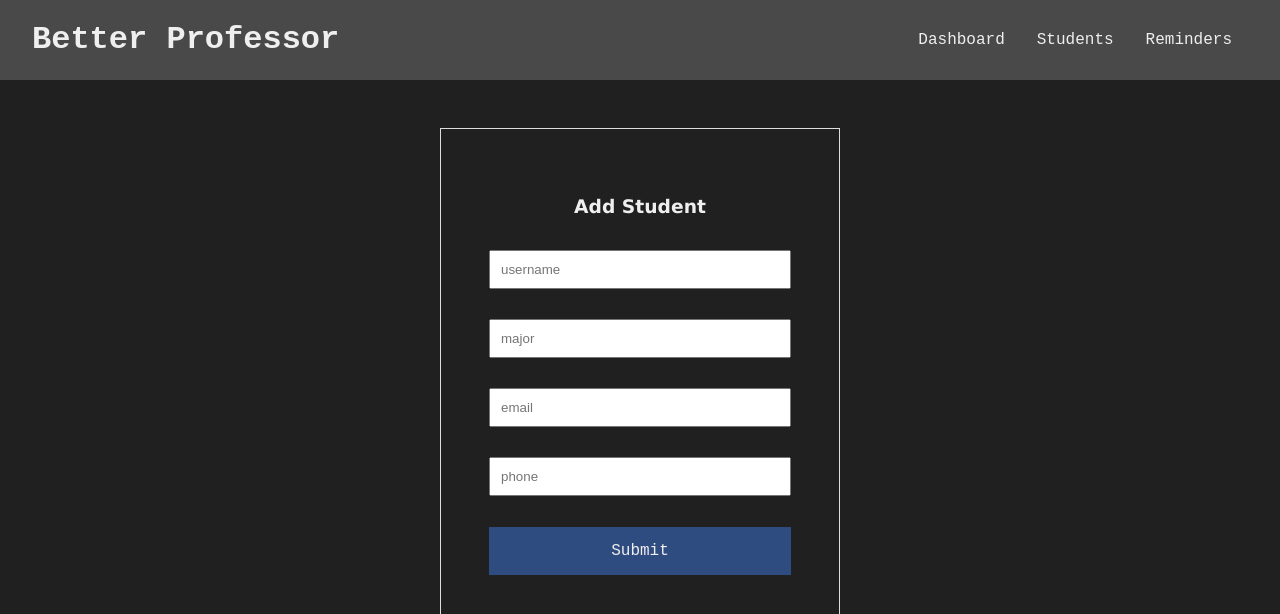
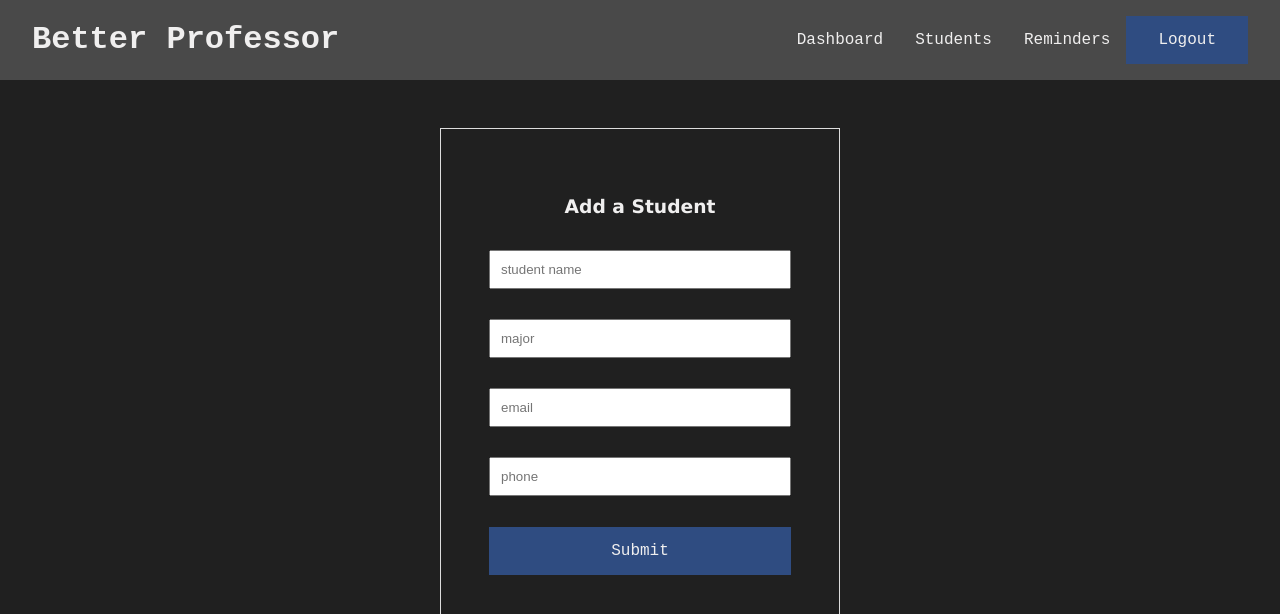
Before and after one commit to Notesong/better-professor-frontend, a React (Create React App) app in the folder client/: page /students in a window 1280 px wide. Shown: the top 614 px of the page. Built offline with nearby package versions, Linux system fonts and the light colour scheme; sample sign-in values are in the browser's storage; some icons are missing; a web font is replaced by a local one.

Commit message:
Login/Logout button resetting properly

```diff
--- a/client/src/components/header/Header.js
+++ b/client/src/components/header/Header.js
@@ -5,7 +5,7 @@ export const Header = () => {
   return (
     <div className="header">
       <h1>
-        <i class="fad fa-graduation-cap"></i> Better Professor
+        <i className="fad fa-graduation-cap"></i> Better Professor
       </h1>
       <Navbar />
     </div>
--- a/client/src/components/header/Logout.js
+++ b/client/src/components/header/Logout.js
@@ -15,7 +15,11 @@ export const Logout = () => {
   return (
     <>
       {/* Only logout show button if logged in */}
-      {!loggedIn ? "" : <button onClick={logout}>Logout</button>}
+      {!loggedIn ? (
+        <button onClick={logout}>Login</button>
+      ) : (
+        <button onClick={logout}>Logout</button>
+      )}
     </>
   );
 };
--- a/client/src/components/students/StudentForm.js
+++ b/client/src/components/students/StudentForm.js
@@ -50,11 +50,11 @@ export default function StudentForm() {
   return (
     <div className="student-form">
       <form className="form" onSubmit={onSubmit}>
-        <h3 className="center">Add Student</h3>
+        <h3 className="center">Add a Student</h3>
         {error && <p className="error center">{error}</p>}
         <input
           type="text"
-          placeholder="username"
+          placeholder="student name"
           onChange={e => setName(e.target.value)}
           value={name}
         />
--- a/client/src/components/students/Students.js
+++ b/client/src/components/students/Students.js
@@ -1,10 +1,12 @@
 import React from "react";
 
+import { StudentList } from "./StudentList";
 import StudentForm from "./StudentForm";
 
 function Students() {
   return (
     <div>
+      <StudentList />
       <StudentForm />
     </div>
   );
--- a/client/src/context/GlobalState.js
+++ b/client/src/context/GlobalState.js
@@ -3,7 +3,7 @@ import AppReducer from "../reducers/AppReducer";
 
 // Initial state
 const initialState = {
-  loggedIn: false,
+  loggedIn: Boolean(sessionStorage.getItem("token")),
   students: [],
   reminders: [],
   projects: []
```
